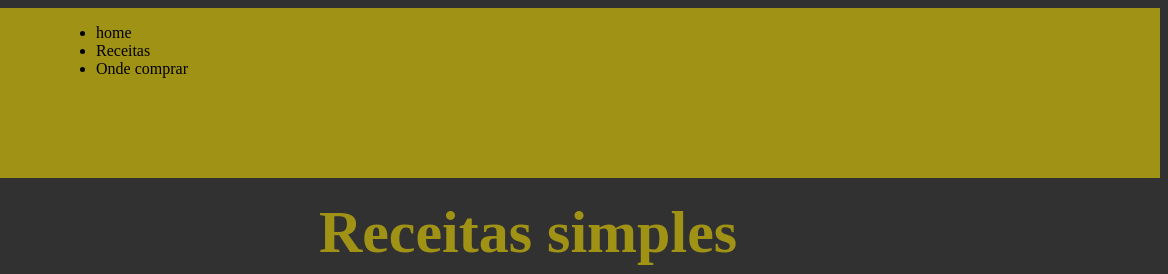
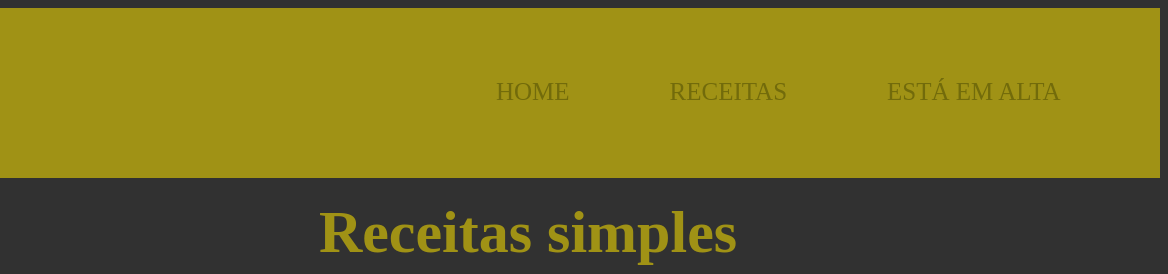
Before and after one commit to dasxtes/av2, a plain HTML site: page index.html in a window 1280 px wide. Shown: the top 274 px of the page, 112-1280 px from the left. Drawn offline with Linux system fonts and the light colour scheme.

Commit message:
Add files via upload

```diff
--- a/index.html
+++ b/index.html
@@ -10,9 +10,9 @@
     <header class="cabecario">
         <img class="logo" src="2005779.png" alt="">
         <ul class="lista">
-            <li class="itemlista">home</li>
+            <li class="itemlista">Home</li>
             <li class="itemlista">Receitas</li>
-            <li class="itemlista">Onde comprar</li>
+            <li class="itemlista">Está em alta</li>
 
         </ul>
 
--- a/style.css
+++ b/style.css
@@ -34,3 +34,20 @@ body {
         border: 0px;
         margin-left: 50px;
     }
+    .lista{
+        display: flex;
+        margin-top: 70px;
+        margin-left: 300px;
+
+    }
+
+.itemlista{
+    list-style: none;
+    text-transform: uppercase;
+    color:#726b0b;
+    font-size: 25px;
+    padding-left: 100px;
+
+
+
+}
```
